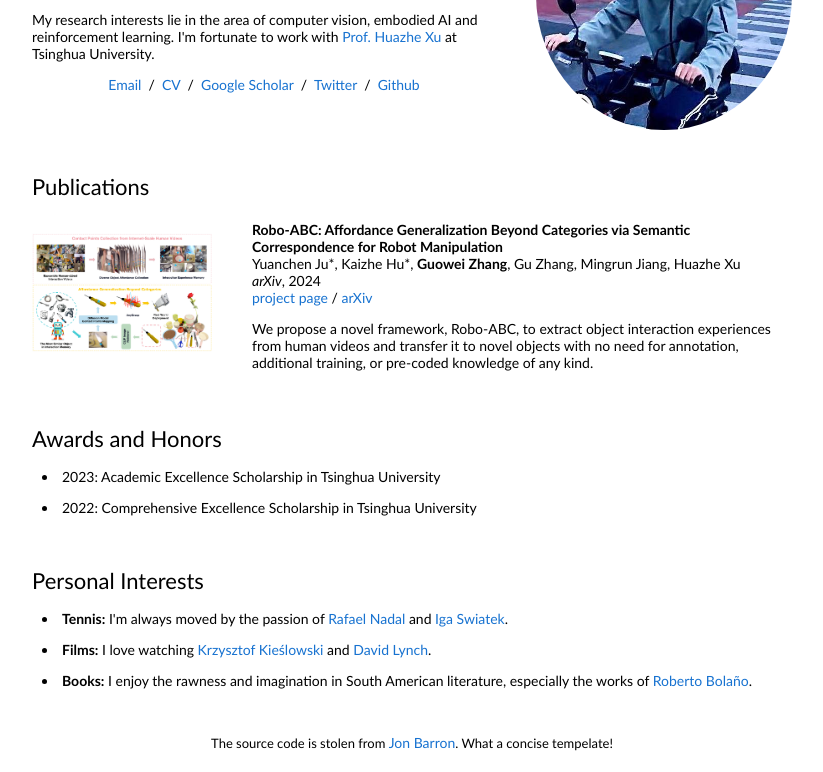
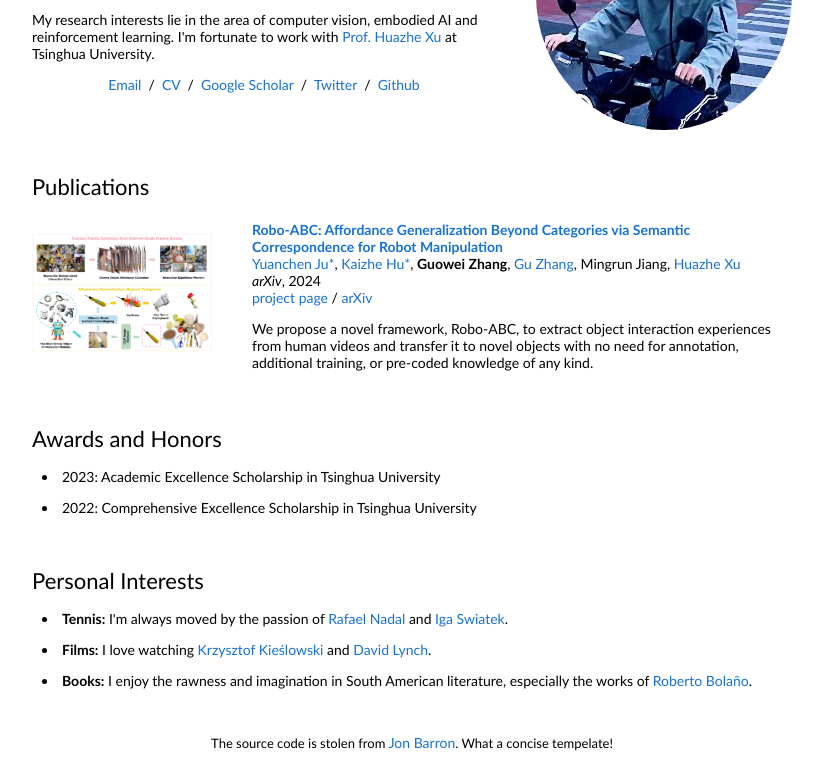
Before and after one commit to MalcomF1/MalcomF1.github.io, a plain HTML site: page index.html in a window 1280 px wide. Shown: the part 168-940 px from the top of the page, without its empty margins (228-1051 px from the left). Drawn offline with Linux system fonts and the light colour scheme.

Commit message:
Update index.html

```diff
--- a/index.html
+++ b/index.html
@@ -55,16 +55,16 @@
         </div>
       </td>
       <td style="padding: 20px; width:75%; vertical-align:middle">
-        <a1 href="https://tea-lab.github.io/Robo-ABC//">
+        <a id="a1" href="https://tea-lab.github.io/Robo-ABC">
           <span class="papertitle">Robo-ABC: Affordance Generalization Beyond Categories via Semantic Correspondence for Robot Manipulation</span>
-        </a1>
+        </a>
         <br>
-		<a2 href="https://scholar.google.com/citations?user=jOPXmhIAAAAJ&hl=zh-CN">Yuanchen Ju*</a2>,
-		<a2 href="https://hukz18.github.io/">Kaizhe Hu*</a2>,
+		<a id="a2" href="https://scholar.google.com/citations?user=jOPXmhIAAAAJ&hl=zh-CN">Yuanchen Ju*</a>,
+		<a id="a2" href="https://hukz18.github.io/">Kaizhe Hu*</a>,
 		<strong>Guowei Zhang</strong>,
-		<a2 href="https://www.gu-zhang.com/">Gu Zhang</a2>,
+		<a id="a2" href="https://www.gu-zhang.com/">Gu Zhang</a>,
 		<span>Mingrun Jiang</span>,
-        <a2 href="https://hxu.rocks/">Huazhe Xu</a2>
+        <a id="a2" href="https://hxu.rocks/">Huazhe Xu</a>
         <br>
         <i>arXiv</i>, 2024
         <br>
```
